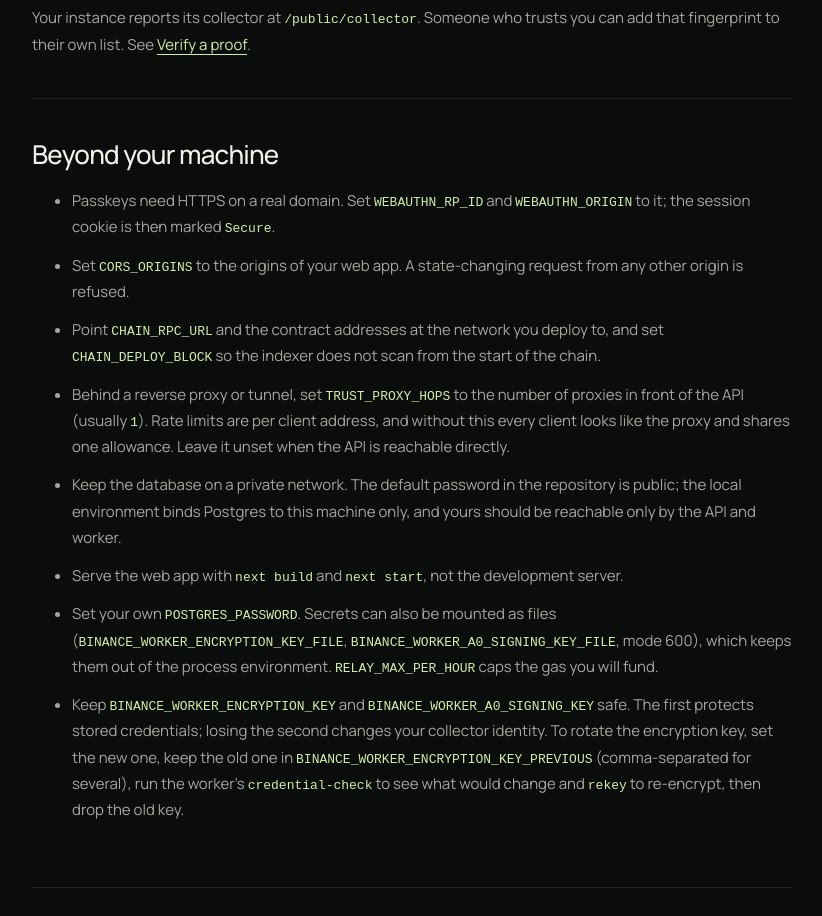
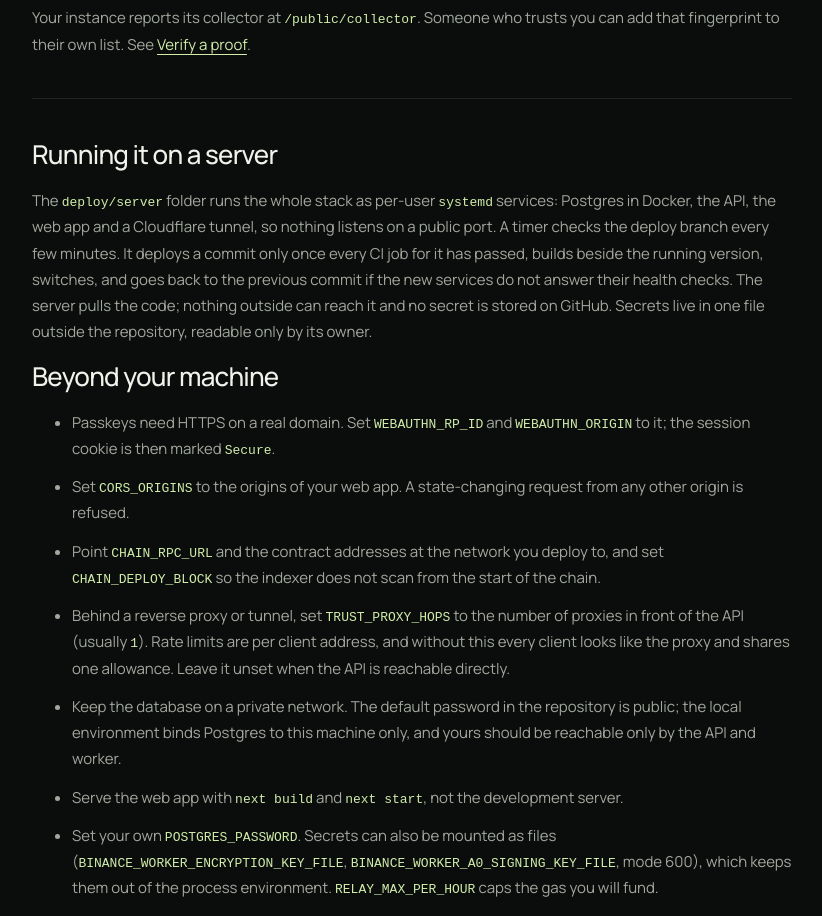
Before and after one commit to LucasHonoratoDeSouza/Linvesther, a Next.js app in the folder apps/web/: page /docs/self-hosting in a window 1280 px wide. Shown: the part 2120-3036 px from the top of the page, without its empty margins (326-1148 px from the left). Built offline with nearby package versions, Linux system fonts and the light colour scheme; no server answers.

Commit message:
docs: describe the server deployment

```diff
--- a/apps/web/app/docs/self-hosting/page.tsx
+++ b/apps/web/app/docs/self-hosting/page.tsx
@@ -135,6 +135,20 @@ pnpm --filter @linvestherzk/web dev`}
       </section>
 
       <section>
+        <h2>Running it on a server</h2>
+        <p>
+          The <code>deploy/server</code> folder runs the whole stack as
+          per-user <code>systemd</code> services: Postgres in Docker, the API,
+          the web app and a Cloudflare tunnel, so nothing listens on a public
+          port. A timer checks the deploy branch every few minutes. It deploys
+          a commit only once every CI job for it has passed, builds beside the
+          running version, switches, and goes back to the previous commit if
+          the new services do not answer their health checks. The server pulls
+          the code; nothing outside can reach it and no secret is stored on
+          GitHub. Secrets live in one file outside the repository, readable
+          only by its owner.
+        </p>
+
         <h2>Beyond your machine</h2>
         <ul>
           <li>
```
Also changed, not shown: 1 other file (tests, documents, lock files or other folders).
